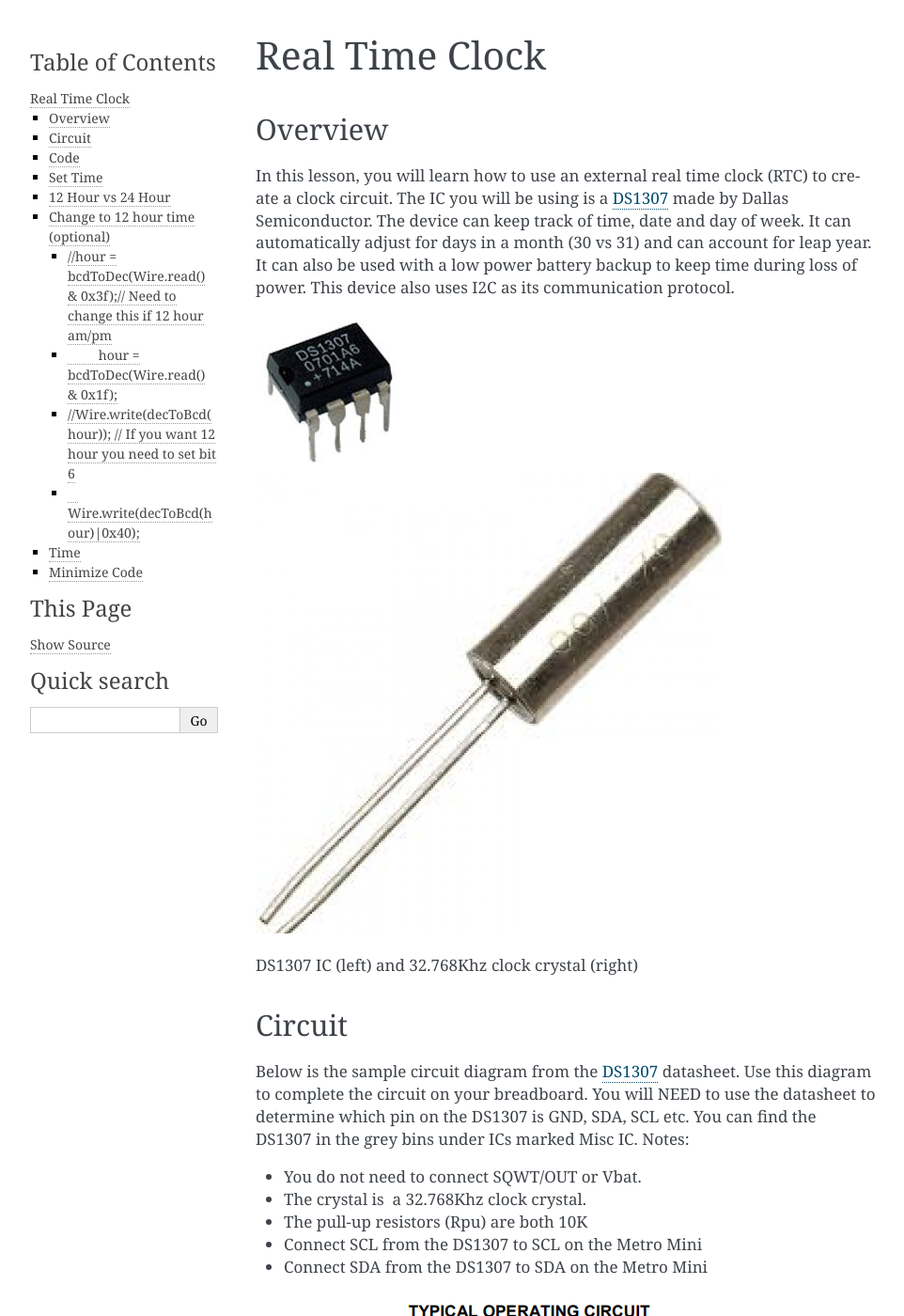
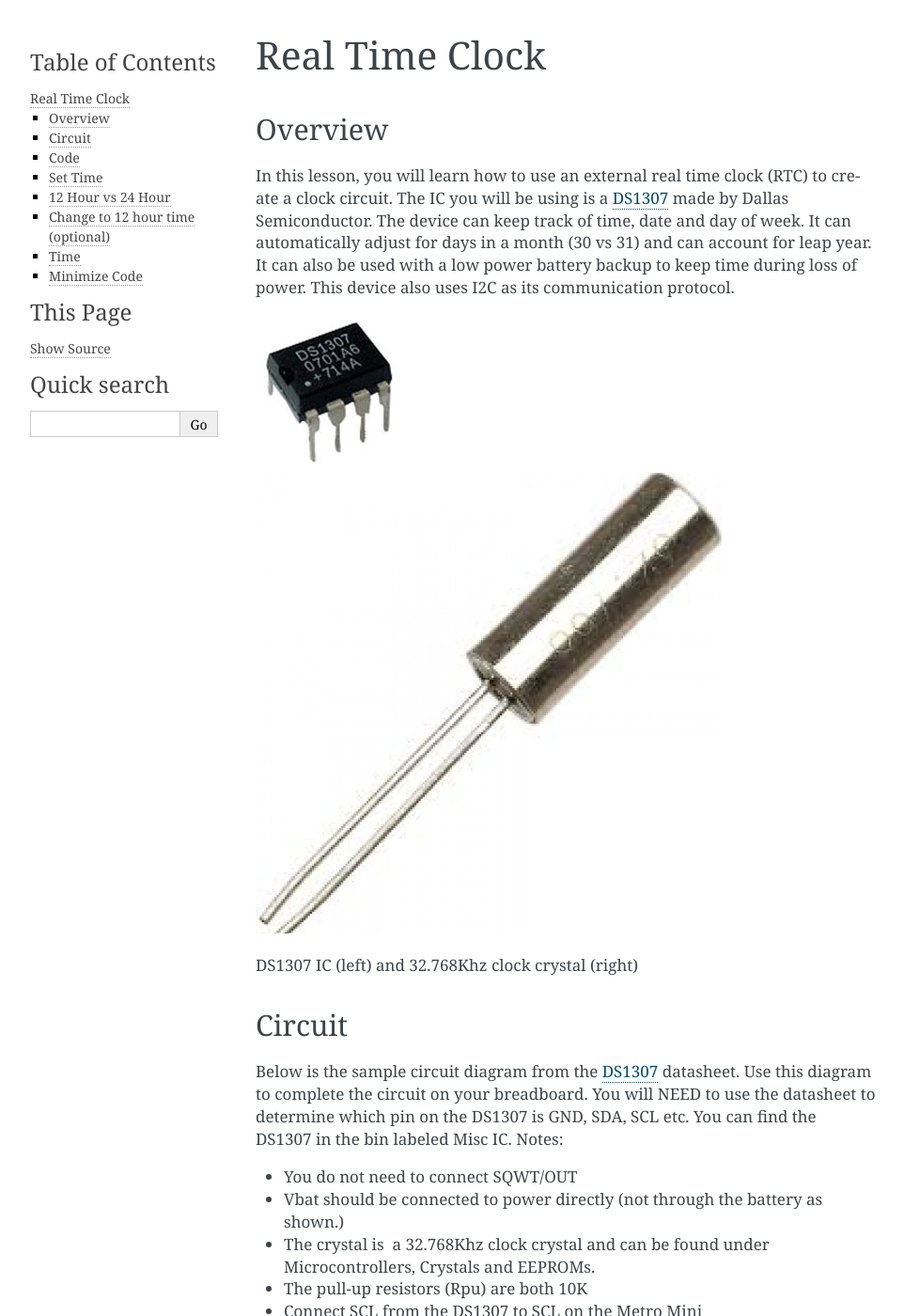
Before and after one commit to maxtkc/mvths-wiki, a Sphinx documentation site: the page built from docs/038-real-time-clock.rst, in a window 1280 px wide and 1400 px high. Shown: the whole window at 94% size, without its empty margins (148-1110 px from the left). Built offline with Sphinx 7.4.7, drawn with Linux system fonts in a browser that asks for light colours; pages that are not in the unit, such as notebooks, are missing from menus; some of the changed text lies outside the part shown.

Commit message:
Update 038-real-time-clock.rst

```diff
--- a/docs/038-real-time-clock.rst
+++ b/docs/038-real-time-clock.rst
@@ -4,14 +4,7 @@
 Overview
 --------
 
-In this lesson, you will learn how to use an external real time clock
-(RTC) to create a clock circuit. The IC you will be using is a
-`DS1307 <https://www.google.com/url?q=https://datasheets.maximintegrated.com/en/ds/DS1307.pdf&sa=D&ust=1587613174000000>`__ made
-by Dallas Semiconductor. The device can keep track of time, date and day
-of week. It can automatically adjust for days in a month (30 vs 31) and
-can account for leap year. It can also be used with a low power battery
-backup to keep time during loss of power. This device also uses I2C as
-its communication protocol.
+In this lesson, you will learn how to use an external real time clock (RTC) to create a clock circuit. The IC you will be using is a `DS1307 <https://www.google.com/url?q=https://datasheets.maximintegrated.com/en/ds/DS1307.pdf&sa=D&ust=1587613174000000>`__ made by Dallas Semiconductor. The device can keep track of time, date and day of week. It can automatically adjust for days in a month (30 vs 31) and can account for leap year. It can also be used with a low power battery backup to keep time during loss of power. This device also uses I2C as its communication protocol.
 
 |image0|\ |image1|
 
@@ -20,15 +13,11 @@
 Circuit
 -------
 
-Below is the sample circuit diagram from the
-`DS1307 <https://www.google.com/url?q=https://datasheets.maximintegrated.com/en/ds/DS1307.pdf&sa=D&ust=1587613174001000>`__ datasheet.
-Use this diagram to complete the circuit on your breadboard. You will
-NEED to use the datasheet to determine which pin on the DS1307 is GND,
-SDA, SCL etc. You can find the DS1307 in the grey bins under ICs marked
-Misc IC. Notes:
+Below is the sample circuit diagram from the `DS1307 <https://www.google.com/url?q=https://datasheets.maximintegrated.com/en/ds/DS1307.pdf&sa=D&ust=1587613174001000>`__ datasheet. Use this diagram to complete the circuit on your breadboard. You will NEED to use the datasheet to determine which pin on the DS1307 is GND, SDA, SCL etc. You can find the DS1307 in the bin labeled Misc IC. Notes:
 
--  You do not need to connect SQWT/OUT or Vbat.
--  The crystal is  a 32.768Khz clock crystal.
+-  You do not need to connect SQWT/OUT
+-  Vbat should be connected to power directly (not through the battery as shown.)
+-  The crystal is  a 32.768Khz clock crystal and can be found under Microcontrollers, Crystals and EEPROMs.
 -  The pull-up resistors (Rpu) are both 10K
 -  Connect SCL from the DS1307 to SCL on the Metro Mini
 -  Connect SDA from the DS1307 to SDA on the Metro Mini
@@ -39,11 +28,7 @@
 Code
 ----
 
-Open the file under Examples/Grove - RTC DS1307/SetTimeAndDisplay. If
-this file does not exist use the manage library function to find the
-Grove - RTC DS1307 library. Upload the code to the Metro Mini and open
-the Serial Monitor. You should see the time on the left and the date on
-the right.
+Open the file under Examples/Grove - RTC DS1307/SetTimeAndDisplay. If this file does not exist use the manage library function to find the Grove - RTC DS1307 library. Upload the code to the Metro Mini and open the Serial Monitor. You should see the time on the left and the date on the right.
 
 Set Time
 --------
@@ -72,20 +57,22 @@
 4. Scroll down to the function void DS1307::getTime
 5. As shown below comment out the first line and add the second line.
 
-//hour = bcdToDec(Wire.read() & 0x3f);// Need to change this if 12 hour am/pm
-~~~~~~~~~~~~~~~~~~~~~~~~~~~~~~~~~~~~~~~~~~~~~~~~~~~~~~~~~~~~~~~~~~~~~~~~~~~~~
+.. code-block::
 
-         hour = bcdToDec(Wire.read() & 0x1f);
-~~~~~~~~~~~~~~~~~~~~~~~~~~~~~~~~~~~~~~~~~~~~~
+ //hour = bcdToDec(Wire.read() & 0x3f); // Comment out this line for 12 hour time
+
+ hour = bcdToDec(Wire.read() & 0x1f); // Add this line for 12 hour time.
+
 
 6. Scroll down to the function void DS1307::setTime
 7. As shown below comment out the first line and add the second line.
 
-//Wire.write(decToBcd(hour)); // If you want 12 hour you need to set bit 6
-~~~~~~~~~~~~~~~~~~~~~~~~~~~~~~~~~~~~~~~~~~~~~~~~~~~~~~~~~~~~~~~~~~~~~~~~~~
+.. code-block::
 
-    Wire.write(decToBcd(hour)\|0x40);
-~~~~~~~~~~~~~~~~~~~~~~~~~~~~~~~~~~~~~
+   //Wire.write(decToBcd(hour)); // If you want 12 hour you need to set bit 6
+
+   Wire.write(decToBcd(hour)\|0x40);
+
 
 TEACHER CHECK \_\_\_\_
 
```
